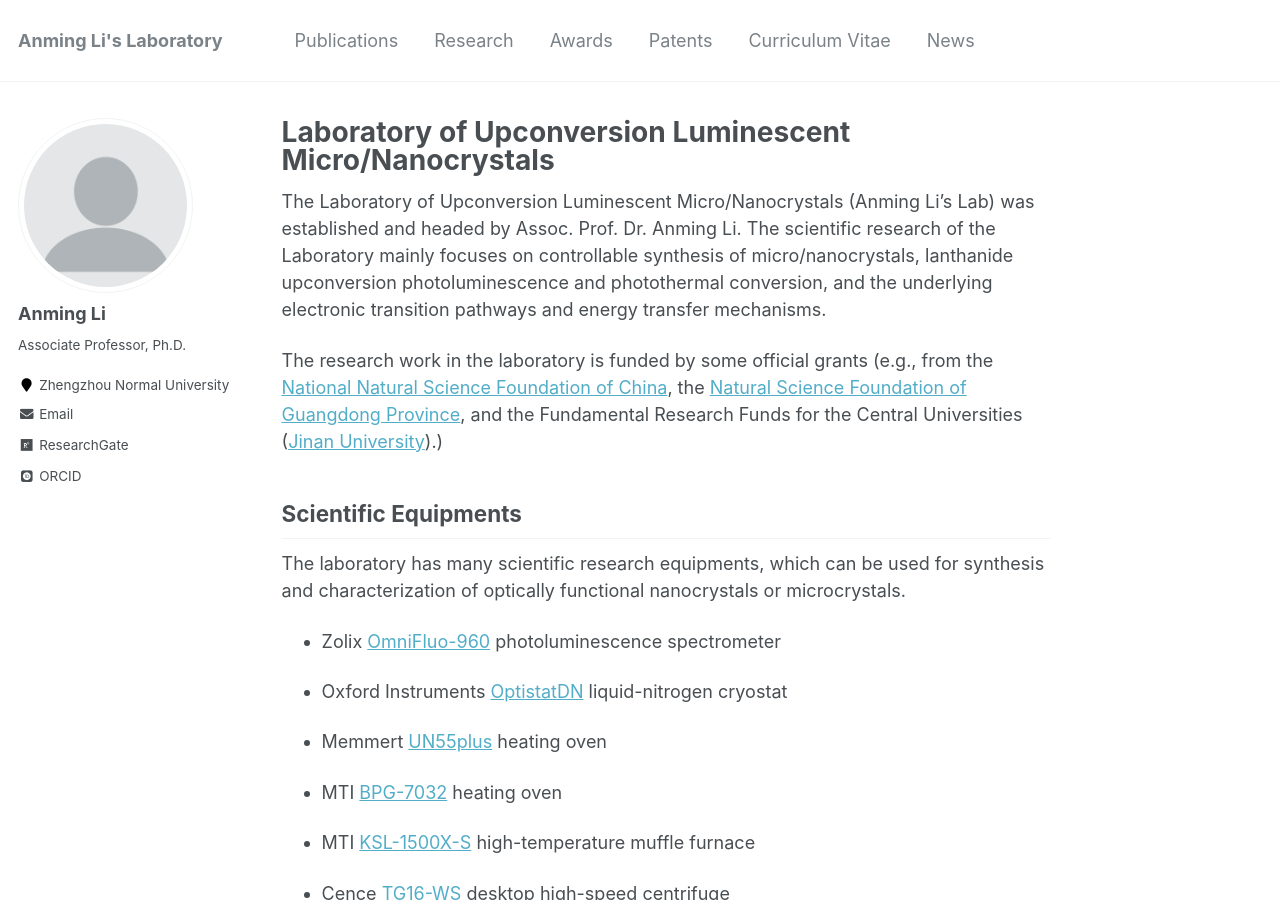
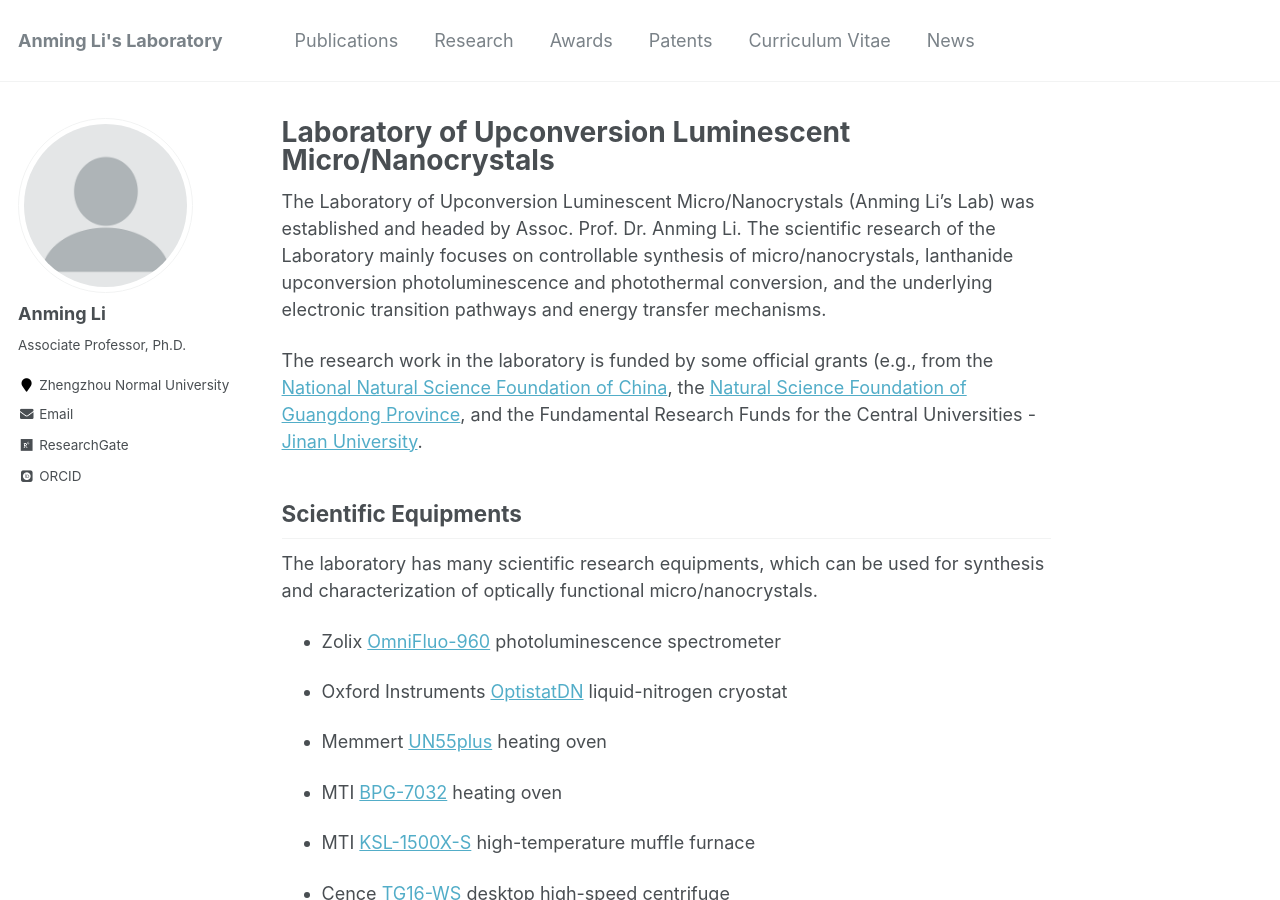
Before and after one commit to ucnclab/ucnclab.github.io, a Jekyll site: the page built from _pages/about.md, in a window 1280 px wide and 900 px high. Built offline with Jekyll 4.4.1, drawn with Linux system fonts in a browser that asks for light colours; some web fonts are replaced; comment, search, counter and statistics services are not loaded.

Commit message:
Update about.md

```diff
--- a/_pages/about.md
+++ b/_pages/about.md
@@ -10,11 +10,11 @@ redirect_from:
 
 The Laboratory of Upconversion Luminescent Micro/Nanocrystals (Anming Li's Lab) was established and headed by Assoc. Prof. Dr. Anming Li. The scientific research of the Laboratory mainly focuses on controllable synthesis of micro/nanocrystals, lanthanide upconversion photoluminescence and photothermal conversion, and the underlying electronic transition pathways and energy transfer mechanisms.
 
-The research work in the laboratory is funded by some official grants (e.g., from the [National Natural Science Foundation of China](https://www.nsfc.gov.cn/english/site_1/index.html), the [Natural Science Foundation of Guangdong Province](http://gdstc.gd.gov.cn/), and the Fundamental Research Funds for the Central Universities ([Jinan University](https://www.jnu.edu.cn/)).)
+The research work in the laboratory is funded by some official grants (e.g., from the [National Natural Science Foundation of China](https://www.nsfc.gov.cn/english/site_1/index.html), the [Natural Science Foundation of Guangdong Province](http://gdstc.gd.gov.cn/), and the Fundamental Research Funds for the Central Universities - [Jinan University](https://www.jnu.edu.cn/).
 
 Scientific Equipments
 ------
-The laboratory has many scientific research equipments, which can be used for synthesis and characterization of optically functional nanocrystals or microcrystals.
+The laboratory has many scientific research equipments, which can be used for synthesis and characterization of optically functional micro/nanocrystals.
 
 * Zolix [OmniFluo-960](https://www.zolix.com.cn/en/prodcon_370_373_770.html) photoluminescence spectrometer
 
```
